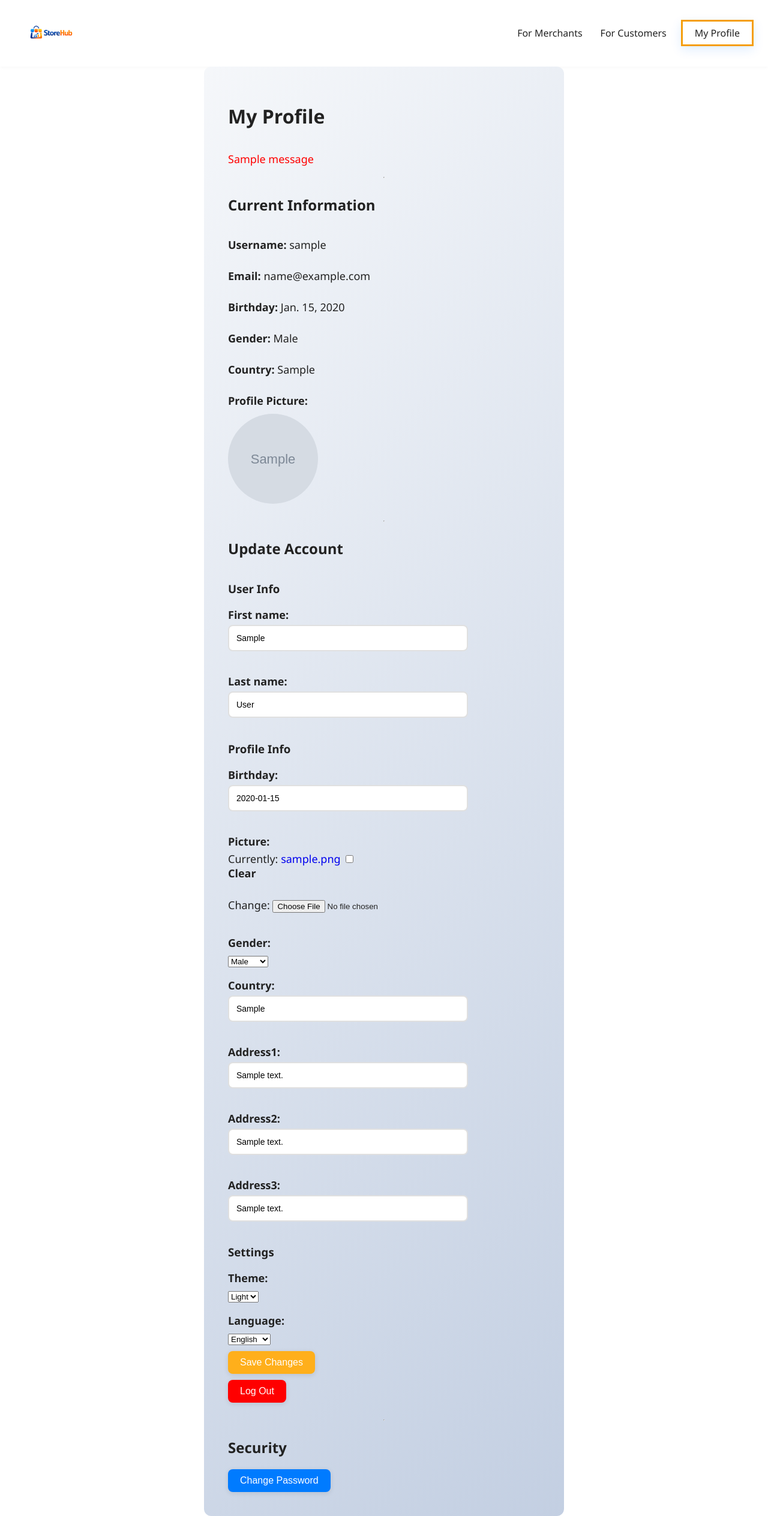
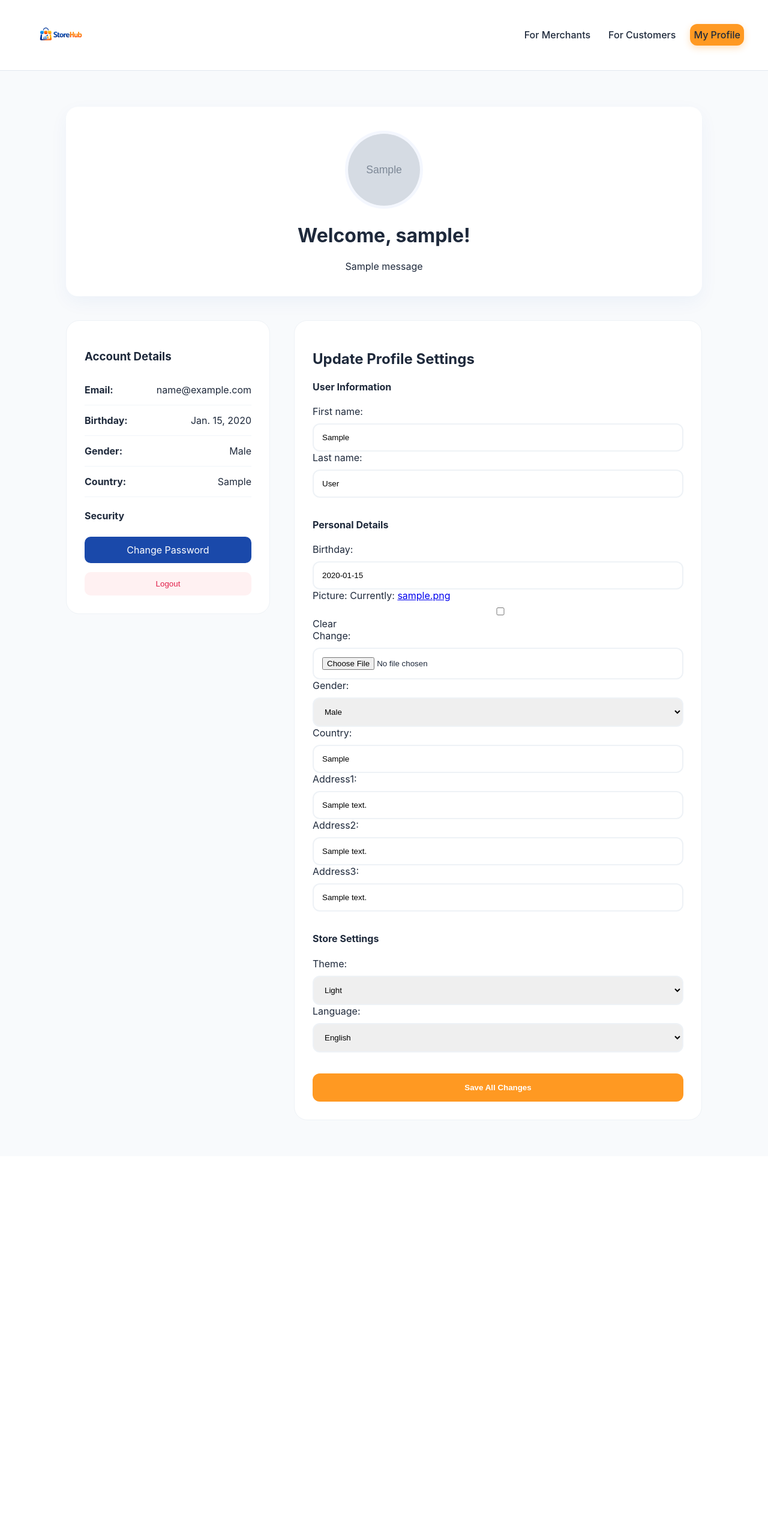
Before and after one commit to Omar-Shaker-Elbana/Store_Hub, a Django app: page /users/profile/ in a window 1280 px wide. Shown: the whole page at 60% size. After the commit the page ends 1868 px from the top, so only its background shows below. Run offline with Django 5.2, Linux system fonts and the light colour scheme; a user stored in the database is signed in; tables that the repository leaves empty hold one stand-in row (values such as "Sample post"); grey boxes marked "Sample" are stand-in pictures; one stand-in notice (Sample message) is shown.

Commit message:
work in progress: profile and password styling

```diff
--- a/static/landing/style/style.css
+++ b/static/landing/style/style.css
@@ -1,15 +1,22 @@
-:root{
-  --bg:#ffffff;
-  --text:#222;
-  --muted:#6b7280;
-  --accent:#F59E0B;
-  --accent-strong:rgba(11,114,255,0.12);
-  --radius:10px;
-  --gap:20px;
-  --pad:18px;
-  font-family: "Segoe UI", Roboto, "Helvetica Neue", Arial, sans-serif;
-  scroll-behavior: smooth;
+:root {
+  /* الألوان الجديدة المستوحاة من الديزاين */
+  --bg: #f8fafc;           /* خلفية فاتحة ومريحة للعين */
+  --text: #1e293b;         /* لون نص أغمق واحترافي */
+  --muted: #64748b;
+  --accent: #1a49aa;       /* الأزرق الأساسي اللي في الصورة */
+  --accent-orange: #ff9922; /* البرتقالي للأزرار والتحذيرات */
+  --accent-strong: rgba(26, 73, 170, 0.15);
+  --white: #ffffff;
+
+  /* تحديث الـ radius والخط */
+  --radius: 12px;          /* خلي الزوايا أنعم شوية */
+  --gap: 24px;
+  --pad: 20px;
+  font-family: 'Inter', system-ui, -apple-system, sans-serif;
 }
+
+
+
 
 *{box-sizing:border-box}
 body{
@@ -74,14 +81,14 @@ body{
     }
 }
 nav{
-
+  background: var(--white);
   display:flex;
+  box-shadow: none;
   align-items:center;
   justify-content:space-between;
   gap:var(--gap);
-  padding:12px 24px;
-  background:var(--bg);
-  box-shadow: 0 1px 6px rgba(16,24,40,0.04);
+  padding: 15px 40px;
+  border-bottom: 1px solid #e2e8f0;
 }
 
 /* Logo */
@@ -105,14 +112,13 @@ nav{
 .nav-links a:hover{color:var(--accent);transform:translateY(-1px)}
 
 
-.get-started{
-  border: 3px solid var(--accent);
-  color:#fff;
-
-
-  box-shadow: 0 6px 18px var(--accent-strong);
-  text-decoration:none;
-  font-weight:600;
+.get-started {
+  background: var(--accent-orange);
+  border: none;
+  padding: 10px 20px;
+  border-radius: var(--radius);
+  color: var(--white);
+  box-shadow: 0 4px 12px rgba(255, 153, 34, 0.3);
 }
 .get-started:hover{filter:brightness(.98);transform:translateY(-2px)}
 
--- /dev/null
+++ b/static/users/style/profile.css
@@ -0,0 +1,151 @@
+/* الألوان والأساسيات */
+:root {
+  --primary: #1a49aa;
+  --primary-hover: #143a8a;
+  --accent: #ff9922;
+  --accent-hover: #e68a1e;
+  --bg-soft: #f4f7fe;
+  --white: #ffffff;
+  --transition: all 0.3s cubic-bezier(0.4, 0, 0.2, 1);
+}
+
+.profile-master-container {
+    max-width: 1100px;
+    margin: 60px auto; /* زيادة المسافة من فوق */
+    padding: 0 20px;
+    animation: fadeIn 0.8s ease-out;
+}
+
+/* Header Card Hover */
+.profile-header-card {
+    background: var(--white);
+    padding: 40px 30px;
+    border-radius: 20px;
+    text-align: center;
+    box-shadow: 0 10px 30px rgba(26,73,170,0.05);
+    margin-bottom: 40px; /* زيادة المسافة تحت الهيدر */
+    transition: var(--transition);
+}
+
+.avatar-wrapper img {
+    width: 130px; height: 130px;
+    border-radius: 50%;
+    border: 5px solid var(--bg-soft);
+    object-fit: cover;
+    transition: var(--transition);
+}
+
+/* تأثير على الصورة عند مرور الماوس */
+.avatar-wrapper img:hover {
+    transform: scale(1.08) rotate(3deg);
+    border-color: var(--accent);
+    box-shadow: 0 10px 20px rgba(0,0,0,0.1);
+}
+
+/* Layout Grid */
+.profile-content-grid {
+    display: grid;
+    grid-template-columns: 1fr 2fr;
+    gap: 40px; /* زيادة الفجوة لمنع التداخل */
+}
+
+.card {
+    background: var(--white);
+    padding: 30px;
+    border-radius: 22px;
+    border: 1px solid #eef2f6;
+    transition: var(--transition);
+}
+
+/* تأثير "الطفو" للكروت */
+.card:hover {
+    transform: translateY(-5px);
+    box-shadow: 0 15px 35px rgba(26,73,170,0.08);
+}
+
+/* Info Rows */
+.info-row {
+    display: flex;
+    justify-content: space-between;
+    padding: 15px 0; /* زيادة الـ padding الداخلي */
+    border-bottom: 1px solid #f1f5f9;
+    transition: background 0.2s;
+}
+
+.info-row:hover {
+    background: #fafbfc; /* لون خفيف جدا عند الوقوف على السطر */
+}
+
+/* Form Styling */
+.modern-form .form-section {
+    margin-bottom: 35px; /* مسافة أمان بين أقسام الفورم */
+}
+
+.modern-form p {
+    margin-bottom: 20px !important; /* مسافة بين حقول Django */
+}
+
+.modern-form input, .modern-form select {
+    width: 100%;
+    padding: 14px;
+    margin-top: 10px;
+    border: 2px solid #eef2f6;
+    border-radius: 12px;
+    transition: var(--transition);
+}
+
+.modern-form input:focus {
+    border-color: var(--primary);
+    box-shadow: 0 0 0 4px rgba(26, 73, 170, 0.1);
+    outline: none;
+    background: #fff;
+}
+
+/* Buttons Hovers */
+.btn-save {
+    background: var(--accent);
+    color: white;
+    width: 100%; padding: 16px; border: none;
+    border-radius: 12px; font-weight: 700; cursor: pointer;
+    transition: var(--transition);
+}
+
+.btn-save:hover {
+    background: var(--accent-hover);
+    box-shadow: 0 8px 20px rgba(255, 153, 34, 0.3);
+    transform: scale(1.01);
+}
+
+.btn-logout {
+    background: #fff1f2; color: #e11d48;
+    border: none; padding: 12px 20px; border-radius: 10px;
+    margin-top: 15px; width: 100%; cursor: pointer;
+    transition: var(--transition);
+}
+
+.btn-logout:hover {
+    background: #fb7185;
+    color: white;
+}
+
+.btn-secondary {
+    display: block; text-align: center; text-decoration: none;
+    background: var(--primary); color: white;
+    padding: 12px; border-radius: 10px; margin-top: 25px;
+    transition: var(--transition);
+}
+
+.btn-secondary:hover {
+    background: var(--primary-hover);
+    transform: translateY(-2px);
+}
+
+/* Animation */
+@keyframes fadeIn {
+    from { opacity: 0; transform: translateY(20px); }
+    to { opacity: 1; transform: translateY(0); }
+}
+
+@media (max-width: 850px) {
+    .profile-content-grid { grid-template-columns: 1fr; gap: 20px; }
+}
--- a/static/users/style/style.css
+++ b/static/users/style/style.css
@@ -1,155 +1,88 @@
-.profile-container
-{
-    display: flex;
-    flex-direction: column;
-    margin: auto;
+/* --- 1. الألوان والأساسيات (The Brand DNA) --- */
+:root {
+  --bg: #f8fafc;           /* خلفية فاتحة ومريحة */
+  --text: #1e293b;         /* لون نص احترافي */
+  --muted: #64748b;
+  --accent: #1a49aa;       /* الأزرق بتاع StoreHub */
+  --accent-orange: #ff9922; /* البرتقالي بتاع الأزرار */
+  --white: #ffffff;
+  --radius: 12px;
+  --shadow: 0 10px 25px rgba(26, 73, 170, 0.08);
+  font-family: 'Inter', "Segoe UI", Roboto, sans-serif;
 }
-.profile-container h1
-{
-    font-size: 32px;
-    margin-bottom: 20px;
+
+* { box-sizing: border-box; }
+body { margin: 0; background: var(--bg); color: var(--text); scroll-behavior: smooth; }
+
+/* --- 2. الـ Navigation (البار اللي فوق) --- */
+nav {
+  display: flex; align-items: center; justify-content: space-between;
+  padding: 15px 40px; background: var(--white);
+  border-bottom: 1px solid #e2e8f0; position: sticky; top: 0; z-index: 1000;
 }
-.profile-container p
-{
-    font-size: 18px;
-    margin-bottom: 10px;
+#logo { width: 130px; height: auto; transition: transform 0.3s; }
+#logo:hover { transform: scale(1.05); }
+
+.nav-links a {
+  text-decoration: none; color: var(--text); font-weight: 500;
+  margin-left: 20px; transition: color 0.3s;
 }
-.profile-container img {
-    width: 150px;
-    height: 150px;
-    border-radius: 50%;
-    margin-bottom: 20px;
+.nav-links a:hover { color: var(--accent-orange); }
+
+.get-started {
+  background: var(--accent-orange) !important; color: white !important;
+  padding: 10px 22px; border-radius: var(--radius);
+  font-weight: 600; box-shadow: 0 4px 12px rgba(255, 153, 34, 0.3);
 }
-.profile-container button, .change-password-form button
-{
-    background-color: #ffaf1b;
-    color: white;
-    border: none;
-    padding: 10px 20px;
-    font-size: 16px;
-    cursor: pointer;
+
+/* --- 3. صفحة التسجيل واللوجن (Forms) --- */
+.login-container {
+  display: flex; justify-content: center; align-items: center;
+  min-height: 90vh; padding: 40px 20px;
 }
-.profile-container button:hover, .change-password-form button:hover
-{
-    background-color: #ff8c00;
+
+.login-form {
+  background: var(--white); padding: 40px; border-radius: 16px;
+  width: 100%; max-width: 450px; box-shadow: var(--shadow);
+  border: 1px solid #e2e8f0; animation: slideUp 0.5s ease-out;
 }
-.profile-container input[type="file"]
-{
-    margin-bottom: 20px;
+
+.form-header h2 { color: var(--accent); margin-bottom: 5px; font-weight: 800; }
+.form-group { margin-bottom: 18px; display: flex; flex-direction: column; }
+.form-group label { font-weight: 600; margin-bottom: 8px; font-size: 0.9em; }
+
+/* تنسيق حقول الإدخال (Django Fields) */
+.form-group input, .form-group select, .form-group textarea {
+  padding: 12px; border: 2px solid #e2e8f0; border-radius: 10px;
+  transition: all 0.3s ease; font-size: 1em;
 }
-.profile-container form
-{
-    margin-bottom: 20px;
+.form-group input:focus {
+  border-color: var(--accent-orange); outline: none;
+  box-shadow: 0 0 0 4px rgba(255, 153, 34, 0.1);
 }
-.profile-container .messages
-{
-    margin-bottom: 20px;
+
+.submit-btn {
+  width: 100%; padding: 14px; background: var(--accent-orange);
+  color: white; border: none; border-radius: 10px;
+  font-weight: 700; cursor: pointer; transition: 0.3s;
+  box-shadow: 0 5px 15px rgba(255, 153, 34, 0.3);
 }
-.profile-container .messages .message
-{
-    padding: 10px;
-    border-radius: 5px;
-    margin-bottom: 10px;
+.submit-btn:hover { transform: translateY(-2px); filter: brightness(1.1); }
+
+.hidden { display: none !important; }
+
+/* --- 4. الهوم بيج (Hero Section) --- */
+.section1 .s1left h2 { color: var(--accent); font-size: 2.8em; }
+.section1 .s1left h2 span { color: var(--accent-orange); }
+.section1 .s1left a { background: var(--accent-orange); border-radius: var(--radius); }
+
+/* --- 5. الأنيميشنز --- */
+@keyframes slideUp {
+  from { opacity: 0; transform: translateY(30px); }
+  to { opacity: 1; transform: translateY(0); }
 }
-.profile-container .messages .message.success
-{
-    background-color: #d4edda;
-    color: #155724;
+
+@media (max-width: 768px) {
+  nav { padding: 15px 20px; flex-direction: column; gap: 15px; }
+  .login-form { padding: 25px; }
 }
-.profile-container .messages .message.error
-{
-    background-color: #f8d7da;
-    color: #721c24;
-}
-.profile-container .messages .message.info
-{
-    background-color: #d1ecf1;
-    color: #0c5460;
-}
-.profile-container .messages .message.warning
-{
-    background-color: #fff3cd;
-    color: #856404;
-}
-.profile-container a
-{
-    text-decoration: none;
-}
-.profile-container a button
-{
-    background-color: #007bff;
-    color: white;
-    border: none;
-    padding: 10px 20px;
-    font-size: 16px;
-    cursor: pointer;
-}
-.profile-container a button:hover
-{
-    background-color: #0056b3;
-}
-.profile-container input [type="text"],
-.profile-container input [type="email"],
-.change-password-form input[type="password"]
-{
-    width: 300px;
-    padding: 10px;
-    margin-bottom: 20px;
-    border: 1px solid #ccc;
-    border-radius: 5px;
-}
-.profile-container input[type="text"],
-.profile-container input[type="email"],
-.profile-container input[type="password"],
-.change-password-form input[type="password"]
-{
-    width: 100%;
-    max-width: 400px;
-    padding: 12px;
-    margin-bottom: 20px;
-    border: 2px solid #e0e0e0;
-    border-radius: 8px;
-    font-size: 14px;
-    transition: border-color 0.3s ease;
-}
-.profile-container input[type="text"]:focus,
-.profile-container input[type="email"]:focus,
-.profile-container input[type="password"]:focus,
-.change-password-form input[type="password"]:focus
-{
-    outline: none;
-    border-color: #ffaf1b;
-    box-shadow: 0 0 5px rgba(255, 175, 27, 0.3);
-}
-.profile-container button, .change-password-form button
-{
-    border-radius: 8px;
-    transition: all 0.3s ease;
-    box-shadow: 0 2px 8px rgba(0, 0, 0, 0.1);
-}
-.profile-container button:hover , .change-password-form button:hover
-{
-    transform: translateY(-2px);
-    box-shadow: 0 4px 12px rgba(0, 0, 0, 0.2);
-}
-.profile-container
-{
-    background: linear-gradient(135deg, #f5f7fa 0%, #c3cfe2 100%);
-    padding: 40px;
-    border-radius: 12px;
-    max-width: 600px;
-}
-.profile-container label, .change-password-form label
-{
-    display: block;
-    margin-bottom: 5px;
-    font-weight: bold;
-}
-.change-password-form
-{
-    background: linear-gradient(135deg, #f5f7fa 0%, #c3cfe2 100%);
-    padding: 30px;
-    border-radius: 12px;
-    max-width: 400px;
-    margin: auto;
-}
--- a/templates/users/profile.html
+++ b/templates/users/profile.html
@@ -1,91 +1,95 @@
-{%load static%}
+{% load static %}
 <!DOCTYPE html>
 <html>
 <head>
-     <title>StoreHub — Register</title>
+  <title>StoreHub — My Profile</title>
   <meta name="viewport" content="width=device-width, initial-scale=1.0">
-
-  <link rel="stylesheet" href="{% static 'users/style/style.css' %}">
   <link rel="stylesheet" href="{% static 'landing/style/style.css' %}">
+  <link rel="stylesheet" href="{% static 'users/style/profile.css' %}">
   <link rel="shortcut icon" href="{% static 'landing/imgs/favicon.png' %}" type="image/x-icon">
 </head>
 <body>
   <nav>
-    <a href="{%url 'home' %}" class="brand">
+    <a href="{% url 'home' %}" class="brand">
       <img src="{% static 'landing/imgs/logo.png' %}" alt="StoreHub logo" id="logo">
     </a>
-
     <div class="nav-links">
       <a href="#merchants">For Merchants</a>
       <a href="#customers">For Customers</a>
-     {%if not request.user.is_authenticated %}
-      <a href="{% url 'register' %}" class="get-started" style="padding:8px 20px;">Get Started</a>
-      {% else %}
-      <a href="{% url 'profile' %}" class="get-started" style="padding:8px 20px;">My Profile</a>
+      {% if request.user.is_authenticated %}
+        <a href="{% url 'profile' %}" class="get-started">My Profile</a>
       {% endif %}
     </div>
   </nav>
-  <div class="profile-container">
-    <h1>My Profile</h1>
 
-    <!-- Django Messages -->
+  <div class="profile-master-container">
+
+    <div class="profile-header-card">
+      <div class="avatar-wrapper">
+        {% if profile.picture %}
+          <img src="{{ profile.picture.url }}" alt="Profile Picture" class="profile-img">
+        {% else %}
+          <img src="{% static 'landing/imgs/default-user.png' %}" alt="Default" class="profile-img">
+        {% endif %}
+      </div>
+      <h1>Welcome, {{ request.user.username }}!</h1>
       {% if messages %}
+        <div class="messages-container">
           {% for message in messages %}
-            <p style="color: red;">
-                {{ message }}
-            </p>
+            <div class="alert {{ message.tags }}">{{ message }}</div>
           {% endfor %}
+        </div>
       {% endif %}
+    </div>
 
-    <hr>
+    <div class="profile-content-grid">
 
+      <div class="info-sidebar">
+        <div class="card shadow-sm">
+          <h3><i class="icon"></i> Account Details</h3>
+          <div class="info-row"><strong>Email:</strong> <span>{{ request.user.email }}</span></div>
+          <div class="info-row"><strong>Birthday:</strong> <span>{{ profile.birthday|default:"Not set" }}</span></div>
+          <div class="info-row"><strong>Gender:</strong> <span>{{ profile.get_gender_display }}</span></div>
+          <div class="info-row"><strong>Country:</strong> <span>{{ profile.country }}</span></div>
 
-    <!-- Profile Info Display -->
-    <h2>Current Information</h2>
-    <p><strong>Username:</strong> {{ request.user.username }}</p>
-    <p><strong>Email:</strong> {{ request.user.email }}</p>
-    <p><strong>Birthday:</strong> {{ profile.birthday }}</p>
-    <p><strong>Gender:</strong> {{ profile.get_gender_display }}</p>
-    <p><strong>Country:</strong> {{ profile.country }}</p>
+          <div class="security-section">
+             <h4>Security</h4>
+             <a href="{% url 'change-password' %}" class="btn-secondary">Change Password</a>
+             <form method="POST" style="display:inline;">
+               {% csrf_token %}
+               <button type="submit" name="logout_btn" value="1" class="btn-logout">Logout</button>
+             </form>
+          </div>
+        </div>
+      </div>
 
-    {% if profile.picture %}
-        <p><strong>Profile Picture:</strong></p>
-        <img src="{{ profile.picture.url }}" width="150">
-    {% endif %}
-
-    <hr>
-
-    <!-- Update Forms -->
-    <h2>Update Account</h2>
-
-    <form method="POST" enctype="multipart/form-data">
+      <div class="settings-main">
+        <div class="card shadow-sm">
+          <h2>Update Profile Settings</h2>
+          <form method="POST" enctype="multipart/form-data" class="modern-form">
             {% csrf_token %}
 
-        <h3>User Info</h3>
-        {{ update_user.as_p }}
+            <div class="form-section">
+              <h4>User Information</h4>
+              {{ update_user }}
+            </div>
 
-        <h3>Profile Info</h3>
-        {{ update_profile.as_p }}
+            <div class="form-section">
+              <h4>Personal Details</h4>
+              {{ update_profile }}
+            </div>
 
-        <h3>Settings</h3>
-        {{ update_settings.as_p }}
+            <div class="form-section">
+              <h4>Store Settings</h4>
+              {{ update_settings }}
+            </div>
 
-        <button type="submit">Save Changes</button>
-        <br>
-        <button type="submit" name="logout_btn" value="1" style="margin-top:10px;background-color:red;">
-            Log Out
-        </button>
+            <button type="submit" class="btn-save">Save All Changes</button>
+          </form>
+        </div>
+      </div>
 
-    </form>
-
-    <hr>
-
-    <!-- Change Password Button -->
-    <h2>Security</h2>
-
-    <a href="{% url 'change-password' %}">
-        <button type="button">Change Password</button>
-    </a>
+    </div>
   </div>
 </body>
 </html>
```
Also changed, not shown: static/users/style/auth_forms.css (added, +137 -0 lines), templates/users/change_password.html (+48 -10 lines), package-lock.json (added), static/landing/imgs/default-user.png (added). Lines whose indentation alone changed are shown as unchanged.
